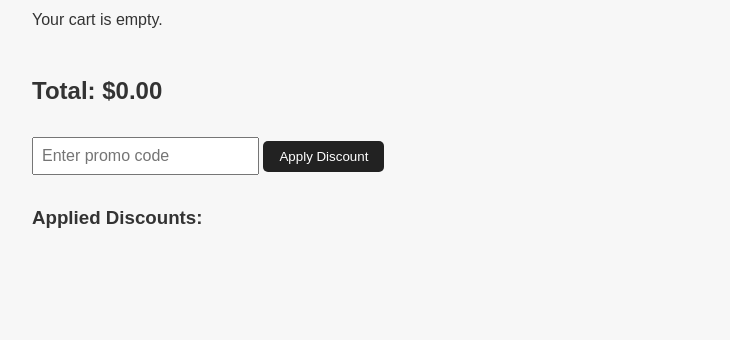
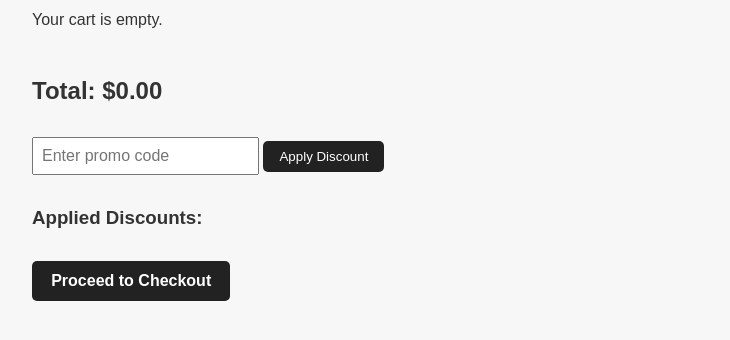
Before and after one commit to br1anna-p/LaceUp, a website: page public/cart.html in a window 1280 px wide. Shown: the part 140-480 px from the top of the page, without its empty margins (0-730 px from the left). Drawn offline with Linux system fonts and the light colour scheme.

Commit message:
Add checkout button to cart.html

```diff
--- a/public/cart.html
+++ b/public/cart.html
@@ -96,6 +96,22 @@
 </div>
 
 
+<!-- Checkout Button -->
+<a href="checkout.html"
+   id="checkout-btn"
+   style="
+     display:inline-block;
+     margin: 1rem 2rem;
+     padding: 0.7rem 1.2rem;
+     background:#222;
+     color:white;
+     text-decoration:none;
+     font-weight:bold;
+     border-radius:5px;
+   ">
+  Proceed to Checkout
+</a>
+
 
   <script src="cart.js"></script>
 </body>
```
